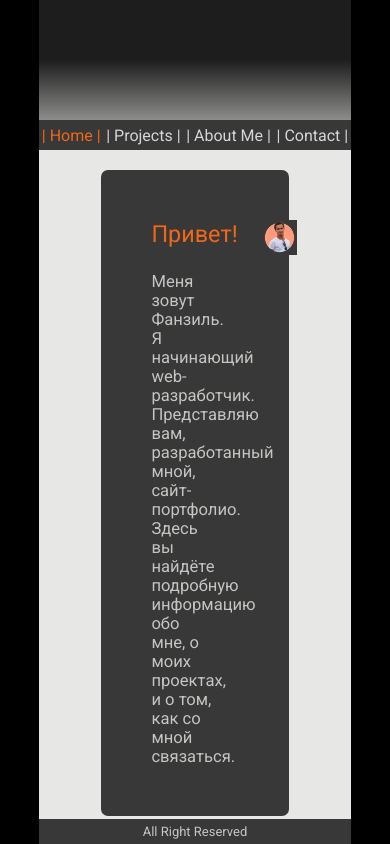
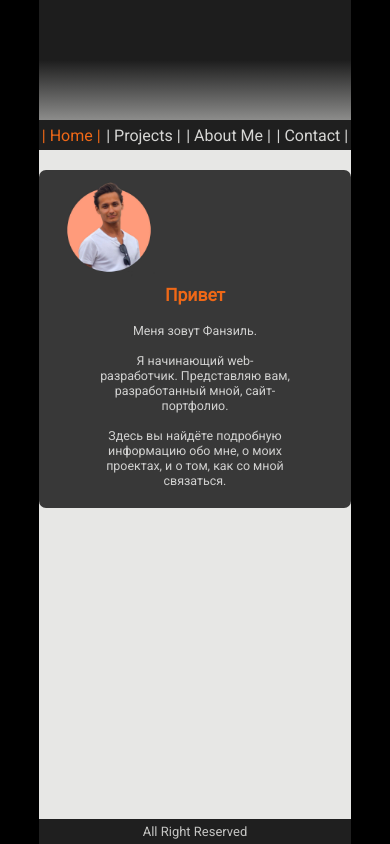
Before and after one commit to Fanzil95/my_portfolio_website, a React (Create React App) app: page / in a window 390 px wide. Built offline with nearby package versions, Linux system fonts and the light colour scheme.

Commit message:
check point

```diff
--- a/src/components/pages/HomePage.jsx
+++ b/src/components/pages/HomePage.jsx
@@ -5,16 +5,19 @@ import avatar from "./imgs/ava.jpg"
 const HomePage = () => {
     return (
         <div className='homePage'>
+            <img className='img' src={avatar} alt="" />
             <div className='txt'>
-            <h3 className='titlePost'>Привет!</h3>
+            <h3 className='titlePost'>Привет</h3>
             <br/>
             <h5>
-                Меня зовут Фанзиль. Я начинающий web-разработчик.
+                Меня зовут Фанзиль.
+                <br />
+                <br /> Я начинающий web-разработчик.
                 Представляю вам, разработанный мной,  сайт-портфолио.
-                Здесь вы найдёте подробную информацию обо мне, о моих проектах, и о том, как со мной связаться.
+                <br />
+                <br /> Здесь вы найдёте подробную информацию обо мне, о моих проектах, и о том, как со мной связаться.
             </h5>
             </div>
-           <img className='img' src={avatar} alt="" />
 
         </div>
     );
--- a/src/components/pages/aboutMePage/TextContainer.jsx
+++ b/src/components/pages/aboutMePage/TextContainer.jsx
@@ -7,7 +7,9 @@ const TextContainer = ({stateBtn, slidesV}) => {
         style={{transform:`translateY(${stateBtn * 400}px)`, top: `-${(slidesV.length -1) * 100}%`}}
         >
                 {slidesV.map(slides=>
-             <div key={slides.id}>
+             <div key={slides.id}
+             className='textAboutMe'
+             >
              {slides.text}
              </div>
             )}
--- a/src/components/pages/aboutMePage/styleAboutMePage.css
+++ b/src/components/pages/aboutMePage/styleAboutMePage.css
@@ -1,4 +1,3 @@
-
 @import url('https://fonts.googleapis.com/css?family=Roboto&display=swap');
 
 * {
@@ -32,7 +31,6 @@
   align-items: center;
   justify-content: center;
   color: #fff;
-  border: 5px solid red;
 }
 
 .sidebar h1 {
@@ -54,7 +52,6 @@
 
 
 .main-slide > div {
-  border: 5px solid blue;
   background-repeat: no-repeat;
   background-size: cover;
   background-position: center center;
@@ -97,3 +94,13 @@ button:focus {
   border-top-right-radius: 5px;
   border-bottom-right-radius: 5px;
 }
+
+.textAboutMe h5 {
+    padding-left: 20px;
+    padding-right: 50px;
+}
+
+.textAboutMe h5 b{
+    color: #ef6817;
+    font-weight: 700;
+}
--- a/src/components/pages/projectPage/ContentProjectPage.jsx
+++ b/src/components/pages/projectPage/ContentProjectPage.jsx
@@ -14,8 +14,8 @@ const ContentProjectPage = ({slides, onChange}) => {
                 onClick={()=>selectSlide(slide.id)}
                 >
                     {slide.complited
-                    ?<img className='gif' src={slide.content} alt=""/>
-                    : <h6>play</h6>
+                    ?<img className='gif' src={slide.content} alt="приложение"/>
+                    : <h6>project</h6>
                     }
                     {slide.complited
                     ?<div className='titleProject'>
--- a/src/components/pages/projectPage/TitleText.jsx
+++ b/src/components/pages/projectPage/TitleText.jsx
@@ -2,30 +2,49 @@ import React from 'react';
 
 export const TitleText = {
     text1: <h3><b>Список задач.</b>
-        <br />
     <h4>Пример использования асинхронного кода.
     Использование анимации лоудера при ожидании загрузки задач</h4>
     <b>Язык.</b>
     <h4>html, css, JavaScript react js.</h4>
+    <b>Исходные файлы: <a href="https://github.com/Fanzil95/todo-App-on-React-Js" target="_blank" rel="noreferrer">github.com</a> </b>
+    </h3>,
+
+    text2: <h3><b>Игра.</b>
+    <br />
+    <b>Язык:</b>
+    <h4>html, css, JavaScript.</h4>
+    <b>Исходные файлы: <a href="https://github.com/Fanzil95/todo-App-on-React-Js" target="_blank" rel="noreferrer">github.com</a> </b>
+    </h3>,
+
+    text3: <h3>
+    <b>Калькулятор</b>
+    <h4>Калькулятор прямого вычисления размеров  конических поверхностей.
+        <br />
+    Пример использования математических и тригонометрических формул.
+    Преобразование чисел в градусы и минуты.</h4>
+    <b>Язык:</b>
+    <h4>html, native js</h4>
+    <b>Исходные файлы: <a href="https://github.com/Fanzil95/cone_calculator" target="_blank" rel="noreferrer">github.com</a> </b>
+
+    </h3>,
+
+    text4: <h3>
+    <b>Список персон.</b>
+    <h4>Пример использования пагинации, сортировки списка (по рейтингу, алфавиту), маршрутизации.</h4>
+    <b>Язык:</b>
+    <h4>htlm, css, JavaScript, React js </h4>
+    <b>Библиотека:</b>
+    <h4>bootstrap</h4>
     <b>Исходник:</b>
-    <h4>гитхаб</h4>
-    </h3>,
-    text2: <h3>Игра.
-    Язык: html, css, JavaScript.
-    Исходник: гитхаб.</h3>,
-    text3: <h3>Калькулятор прямого вычисления размеров  конических поверхностей
-    Пример использования математических и тригонометрических формул.
-    Преобразование чисел в градусы и минуты.
-    Язык: html, native js
-    Исходник: гитхаб</h3>,
-    text4: <h3>Список персон.
-    Пример использования пагинации, сортировки списка (по рейтингу, алфавиту), маршрутизации.
-    Язык: htlm, css, JavaScript, react js
-    Библиотека: bootstrap,
-    Исходник: гитхаб</h3>,
-    text5: <h3>Список персон.
-    Пример использования пагинации, сортировки списка (по рейтингу, алфавиту), маршрутизации.
-    Язык: htlm, css, JavaScript, react js
-    Библиотека: bootstrap,
-    Исходник: гитхаб</h3>
+    <h4>гитхаб</h4></h3>,
+
+     text5: <h3>
+     <b>Список персон.</b>
+     <h4>Пример использования пагинации, сортировки списка (по рейтингу, алфавиту), маршрутизации.</h4>
+     <b>Язык:</b>
+     <h4>htlm, css, JavaScript, react js </h4>
+     <b>Библиотека: bootstrap</b>
+     <b>Исходник:</b>
+     <h4>гитхаб</h4></h3>
+
 }
--- a/src/components/pages/projectPage/styleProjectPage.css
+++ b/src/components/pages/projectPage/styleProjectPage.css
@@ -33,13 +33,10 @@ font-size:12px;
 margin-top: 50%;
 display: flex;
 justify-content: center;
+color: #e7b89d;
 }
 .slide.active{
 flex:10;
-}
-.slide.active h1{
-opacity: 1;
-transition: opacity 0.3s ease-in;
 }
 
 .gif{
@@ -52,8 +49,8 @@ transition: opacity 0.3s ease-in;
     border-radius: 7px;
     padding: 7px;
     margin-top: 8px;
-    background-color: #fac09d;
-    font-size: 9pt;
+    background-color: #f7c8ac;
+    font-size: 8pt;
 
   }
   .titleProject b{
@@ -61,3 +58,6 @@ transition: opacity 0.3s ease-in;
     font-weight: 700;
 
   }
+  .titleProject b a{
+    color: #383838;
+  }
--- a/src/index.css
+++ b/src/index.css
@@ -13,10 +13,10 @@ body {
 .homePage {
   display: flex;
   /* background-color: #383838; */
-  padding: 50px;
+  padding: 20px;
   margin:auto;
-  max-width: 60%;
-  color: #c4c4c2;
+  max-width: 650px;
+  color: #d1d1d0;
   border-radius: 7px;
   background: #383838;
   font-size: 20px;
@@ -47,7 +47,7 @@ body {
 .footer {
   position:fixed;
   padding: 5px 0px 5px;
-  background: #383838;
+  background: #1f1f1f;
   bottom: 0;
   width: 80%;
   text-align: center;
@@ -57,7 +57,7 @@ body {
 
 .navbar{
   position:absolute;
-  background-color: #383838;
+  background-color: #1f1f1f;
   width: 100%;
   height: 30px;
   bottom: 0;
@@ -65,17 +65,37 @@ body {
 }
 
 .img{
-  margin-left: 50px;
-  width: 40%;
-  height: 40%;
+  margin: 20px;
+  width: 180px;
+  height: 180px;
 
 }
 
 
 .txt {
+  padding: 50px;
+  top: 70 px;
   width: 70%;
 }
 
+@media(max-width: 600px){
+  .homePage{
+    display: block;
+    padding-top: 10px;
+  }
+  .txt{
+    text-align: center;
+    margin: auto;
+    font-size: 15px;
+    padding: 0;
+  }
+  .img{
+    padding: 0;
+    margin: auto;
+    width: 100px;
+    height: 100px;
+  }
+}
 .links{
   display:flex;
   align-items: center;
@@ -125,4 +145,5 @@ body {
 
 .titlePost{
   color: #ef6817;
+  font-weight: 700;
 }
```
Also changed, not shown: src/components/textContent/TextContent.jsx (+38 -6 lines).
